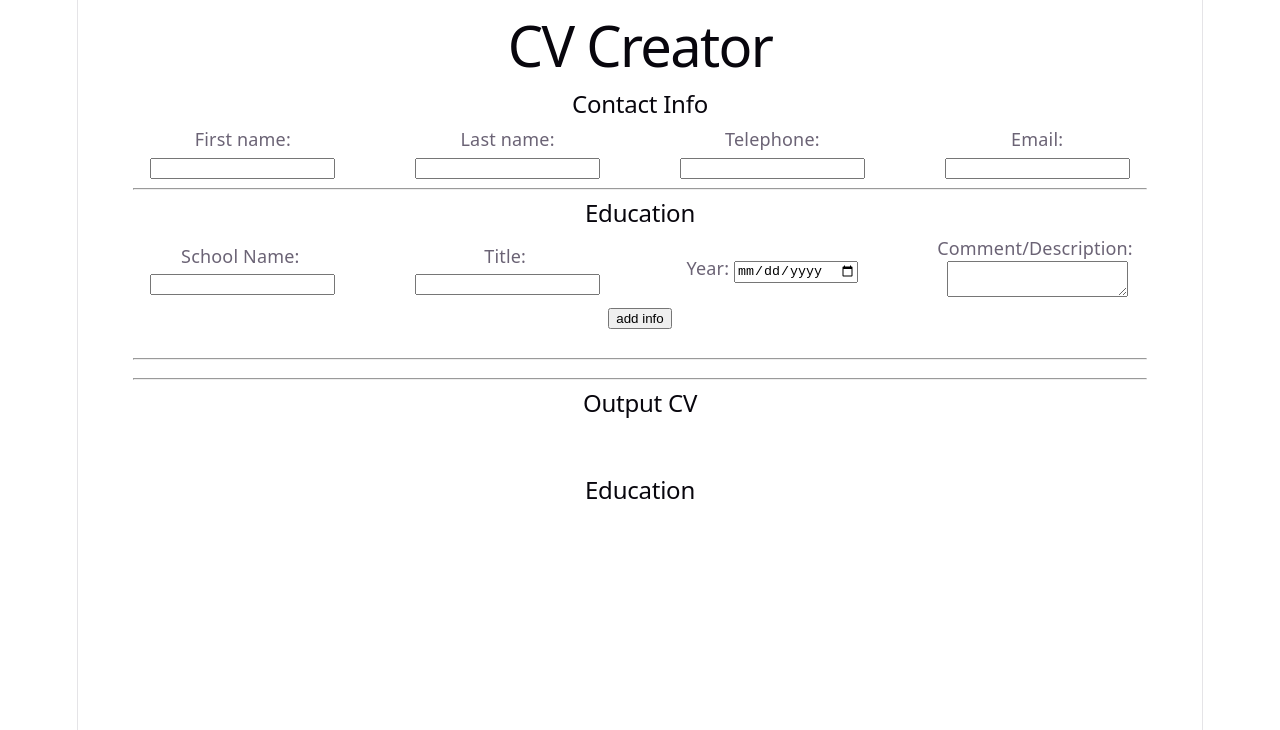
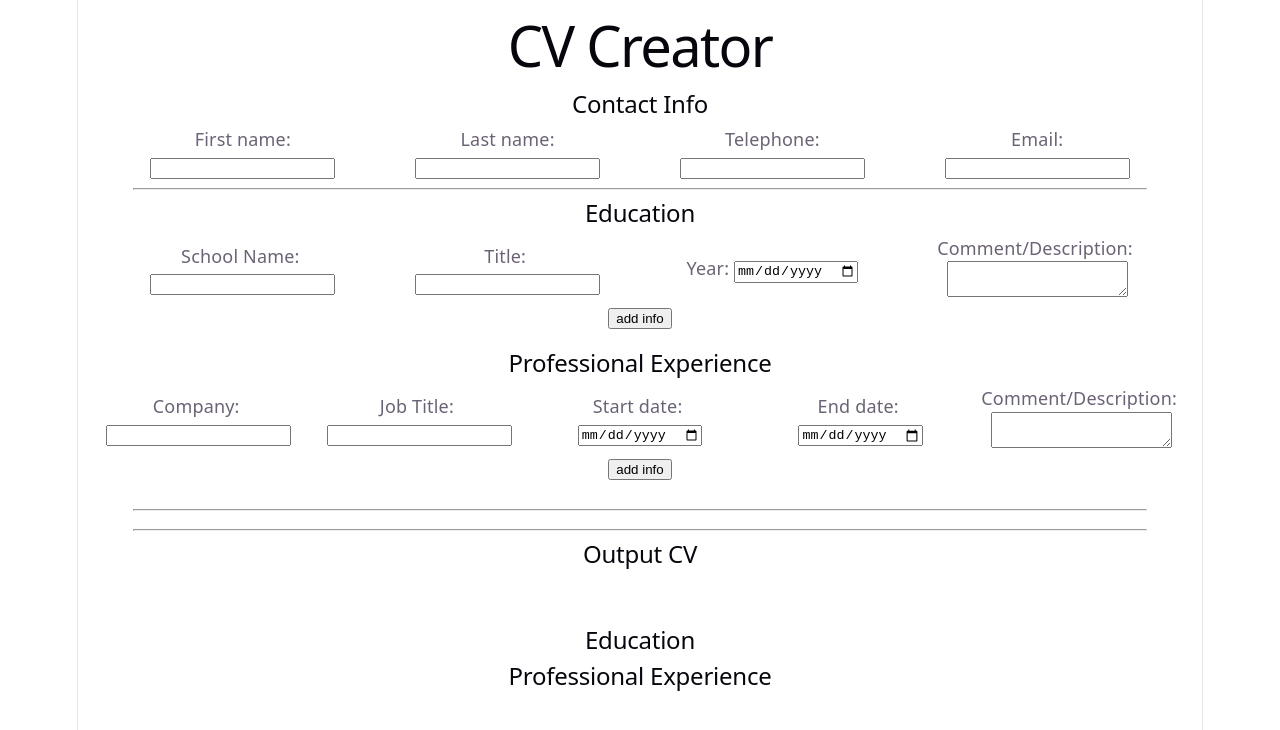
Before and after one commit to jenarofv/react-cv-app, a React (Vite) app: page / in a window 1280 px wide. Shown: the top 730 px of the page. Built offline with nearby package versions, Linux system fonts and the light colour scheme.

Commit message:
everything works

```diff
--- a/src/App.jsx
+++ b/src/App.jsx
@@ -4,10 +4,7 @@ import { ContactInfo } from "./components/contactInfo.jsx";
 import { EducationInput, EducationOutput } from "./components/education.jsx";
 import { handleContactInfoUpdate } from "./functions/handleContactInfoUpdate.jsx";
 import { getEntry } from "./functions/getEntry.jsx";
-// import {
-//   ProfessionalExperience,
-//   ProfessionalExperienceOutput,
-// } from "./components/experience.jsx";
+import { ExperienceInput, ExperienceOutput } from "./components/experience.jsx";
 import { OutputContactInfo } from "./components/Output.jsx";
 
 function App() {
@@ -17,6 +14,7 @@ function App() {
   const [telephoneNumber, setTelephoneNumber] = useState("");
   const [emailAddress, setEmailAddress] = useState("");
   const [educationData, setEducationData] = useState([]);
+  const [experienceData, setExperienceData] = useState([]);
   let educationKey = 0;
   // const [experienceKey, setexperienceKey] = useState(0);
 
@@ -44,7 +42,7 @@ function App() {
     };
   }
 
-  function editEntry(state) {
+  function editEducationEntry(state) {
     return (key) => {
       return () => {
         const entry = state[key];
@@ -58,6 +56,26 @@ function App() {
         title.value = entry.studyTitle;
         description.value = entry.studyDescription;
         year.value = entry.studyYear;
+      };
+    };
+  }
+
+  function editExperienceEntry(state) {
+    return (key) => {
+      return () => {
+        const entry = state[key];
+        setModKey(entry.key);
+        // display education info in EducationInput
+        const company = document.getElementById("companyName");
+        const jobTitle = document.getElementById("jobTitle");
+        const description = document.getElementById("jobDescription");
+        const startDate = document.getElementById("startDate");
+        const endDate = document.getElementById("endDate");
+        company.value = entry.companyName;
+        jobTitle.value = entry.jobTitle;
+        description.value = entry.jobDescription;
+        startDate.value = entry.startDate;
+        endDate.value = entry.endDate;
       };
     };
   }
@@ -87,6 +105,7 @@ function App() {
       />
       <hr />
       <EducationInput onChange={addEntry(educationData, setEducationData)} />
+      <ExperienceInput onChange={addEntry(experienceData, setExperienceData)} />
       <hr />
       <hr />
       <h2> Output CV </h2>
@@ -98,8 +117,13 @@ function App() {
       />
       <EducationOutput
         data={educationData}
-        onEdit={editEntry(educationData)}
+        onEdit={editEducationEntry(educationData)}
         onDelete={deleteEntry(educationData, setEducationData)}
+      />
+      <ExperienceOutput
+        data={experienceData}
+        onEdit={editExperienceEntry(experienceData)}
+        onDelete={deleteEntry(experienceData, setExperienceData)}
       />
     </>
   );
--- a/src/components/experience.jsx
+++ b/src/components/experience.jsx
@@ -2,7 +2,7 @@ import "../styles/styles.css";
 import { renderDate } from "../functions/renderDate.js";
 // import { deleteEntry } from "../functions/modifyEntry.js";
 
-export function ProfessionalExperience({ onChange }) {
+export function ExperienceInput({ onChange }) {
   return (
     <div className="input-container">
       <h2>Professional Experience</h2>
@@ -43,7 +43,7 @@ export function ProfessionalExperience({ onChange }) {
   );
 }
 
-export function ProfessionalExperienceOutput({ data, onEdit }) {
+export function ExperienceOutput({ data, onEdit, onDelete }) {
   const experienceDisplay = data.map((entry, index) => (
     <div className="experience-output" key={index}>
       <header>
@@ -57,8 +57,8 @@ export function ProfessionalExperienceOutput({ data, onEdit }) {
         <h3> {entry.jobTitle} </h3>
         <p> {entry.jobDescription}</p>
       </section>
-      <button onClick={onEdit}> edit </button>
-      <button> delete </button>
+      <button onClick={onEdit(entry.key)}> edit </button>
+      <button onClick={onDelete(entry.key)}> delete </button>
     </div>
   ));
   return (
```
